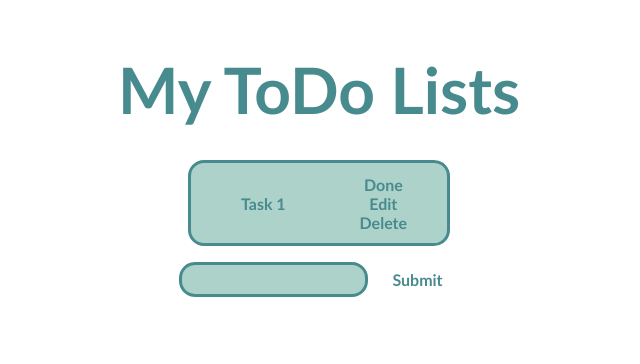
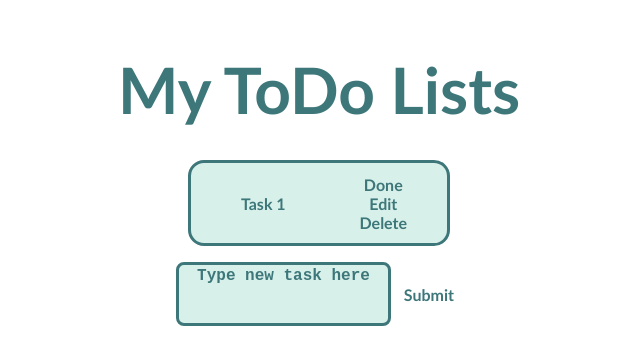
Before and after one commit to Fr1kky/to-do-list, a React (Create React App) app: page / in a window 1280 px wide. Shown: the top 364 px of the page, without its empty margins (321-961 px from the left). Built offline with nearby package versions, Linux system fonts and the light colour scheme; the HTML template or start-up script is replaced by a standard one.

Commit message:
Style fix

```diff
--- a/src/Header.css
+++ b/src/Header.css
@@ -4,5 +4,5 @@
   font-weight: 600;
   text-align: center;
   margin-top: 0.8em;
-  color: #488b8f;
+  color: #3d777a;
 }
--- a/src/ListForm.css
+++ b/src/ListForm.css
@@ -1,26 +1,34 @@
 .list-form {
   margin: 0 0 0.5em;
   display: flex;
-  /* justify-content: space-around; */
+  justify-content: space-around;
+  align-items: center;
+  max-width: 18rem;
 }
 
 .btn-submit {
   cursor: pointer;
   font-weight: 600;
-  color: #488b8f;
-  padding: 0.5rem 1rem;
+  color: #3d777a;
+  padding: 0.5rem 0.5rem;
 }
 
 input:focus-visible {
   outline: -webkit-focus-ring-color auto 0px;
 }
 
-input {
-  background-color: #add2c9;
-  border: 3px solid #488b8f;
-  border-radius: 1rem;
-  margin-right: 0.5rem;
-  color: #488b8f;
+textarea {
+  font-size: large;
+  background-color: #d8f0ea;
+  border: 3px solid #3d777a;
+  border-radius: 0.5rem;
+  margin-right: 0.3rem;
+  color: #3d777a;
   font-weight: 600;
   text-align: center;
+  resize: none;
 }
+
+textarea::placeholder {
+  color: #3d777a;
+}
--- a/src/ListForm.jsx
+++ b/src/ListForm.jsx
@@ -17,14 +17,17 @@ const ListForm = ({ addTask, handleAdding }) => {
 
   return (
     <form className="list-form">
-      <input
+      <textarea
         type="text"
         name="work-with-task"
         id="work-with-task"
         className="work-with-task"
         autoComplete="off"
+        placeholder="Type new task here"
         value={userInput}
         onChange={handleChange}
+        rows={3}
+        cols={19}
       />
       <div
         className="btn-submit"
--- a/src/ToDoItem.css
+++ b/src/ToDoItem.css
@@ -12,10 +12,10 @@ li {
 }
 
 .li-wrapper {
-  background-color: #add2c9;
+  background-color: #d8f0ea;
 
-  border: 3px solid #488b8f;
-  color: #488b8f;
+  border: 3px solid #3d777a;
+  color: #3d777a;
   font-weight: 600;
   border-radius: 1rem;
   padding: 0.5rem;
@@ -49,8 +49,10 @@ li {
   cursor: pointer;
 }
 
-.edit-input {
+.edit-textarea {
   max-width: 10em;
+  padding: 0.5 0.2rem;
+  resize: none;
 }
 
 .none {
--- a/src/ToDoItem.jsx
+++ b/src/ToDoItem.jsx
@@ -70,11 +70,11 @@ function ToDoItem({
           </span>
         </li>
       ) : (
-        <input
-          className="edit-input"
+        <textarea
+          className="edit-textarea"
           onChange={handleChange}
           value={userInput}
-        ></input>
+        ></textarea>
       )}
       <div className="li-btn-wrapper">
         <div
```
Also changed, not shown: 1 other file (tests, documents, lock files or other folders).
